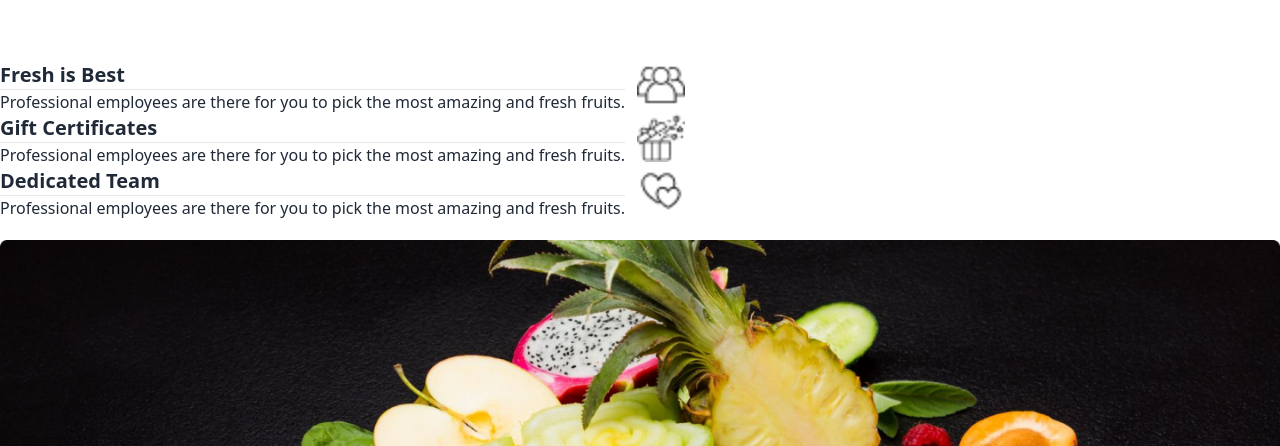
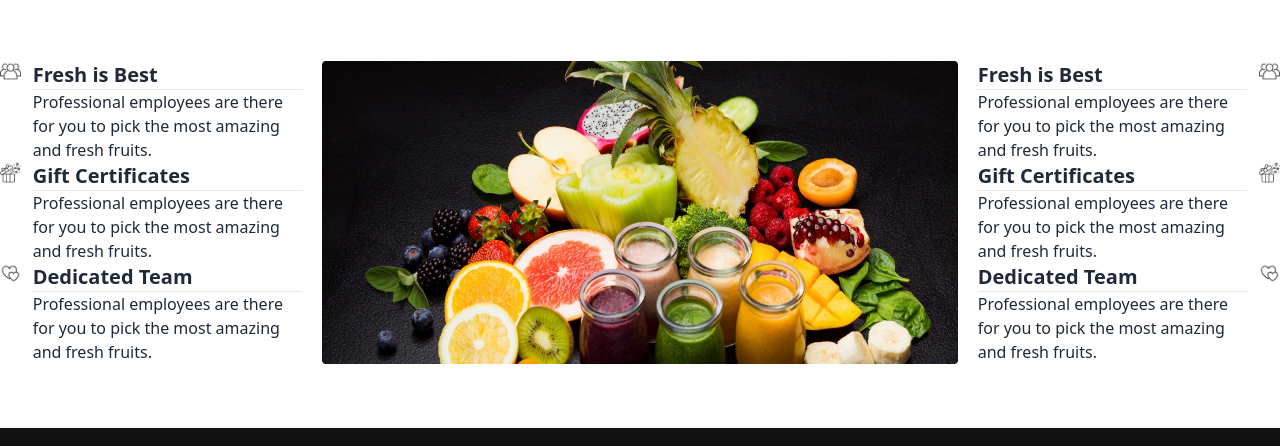
Before and after one commit to EshanTheDev/Assignment-3, a plain HTML site: page index.html in a window 1280 px wide. Shown: the part 2943-3389 px from the top of the page. Drawn offline with nearby package versions, Linux system fonts and the light colour scheme.

Commit message:
final commit

```diff
--- a/index.html
+++ b/index.html
@@ -520,7 +520,7 @@ font-family: 'Poppins', sans-serif;
 
 </section>
 
-<section class="mb-16 container flex-col-reverse mx-auto md:flex gap-4 md:gap-5  mt-16">
+<section class="mb-16 container  mx-auto md:flex gap-4 md:gap-5  mt-16">
 
 
 <div>
```
